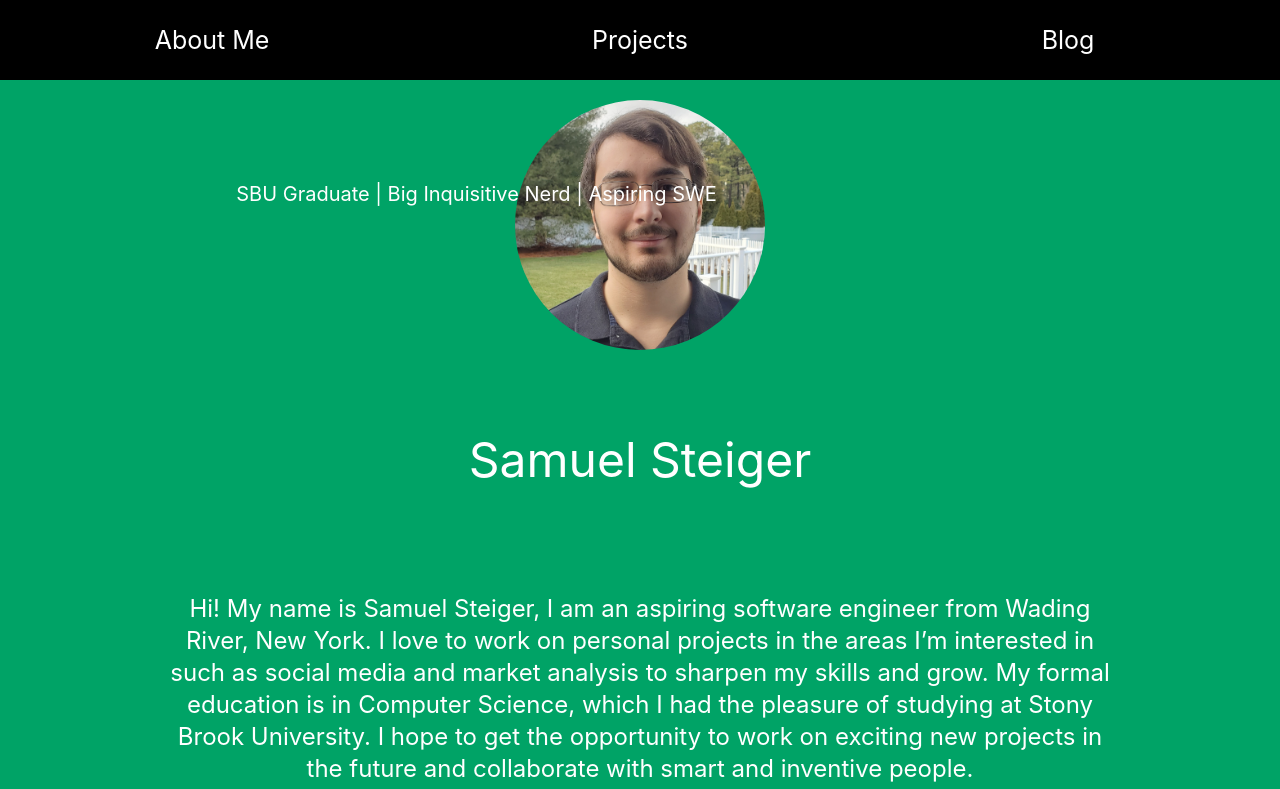
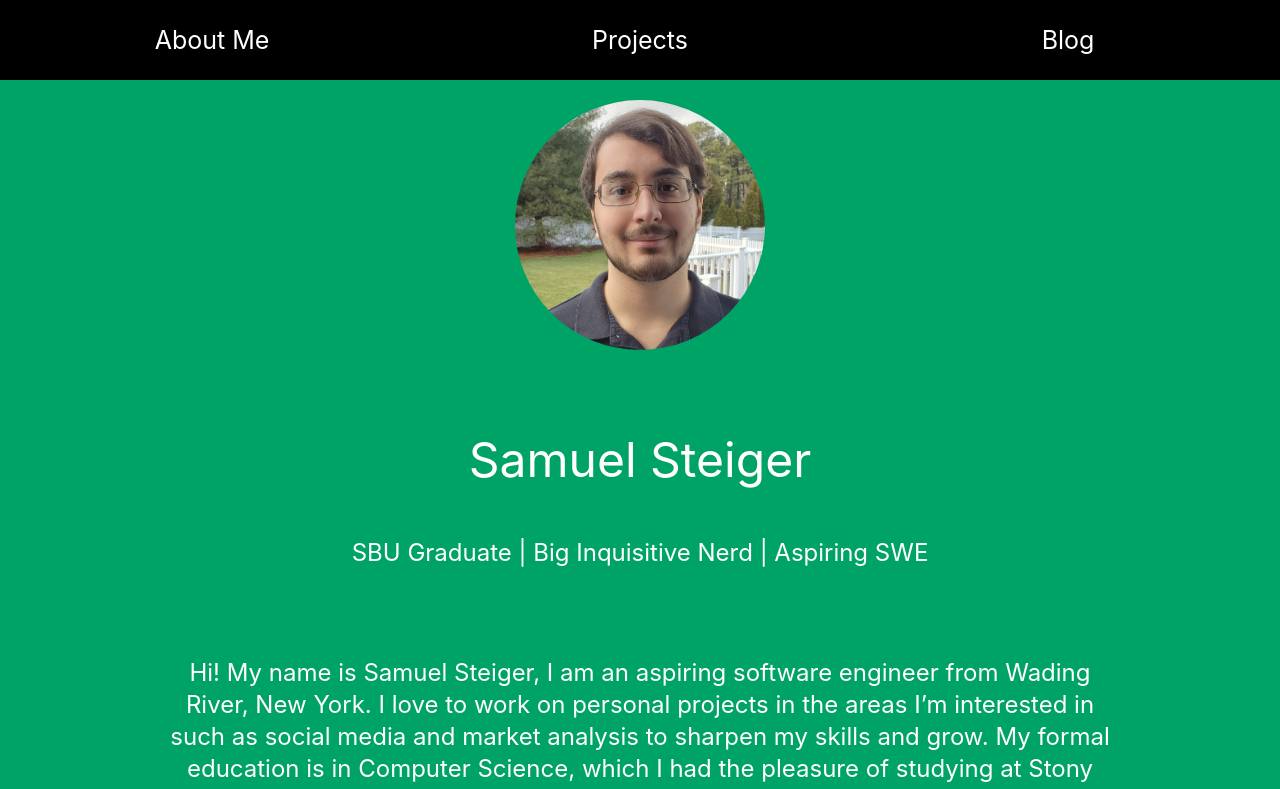
Before and after one commit to samuelsteiger/personal-website, a React (Create React App) app in the folder client/: page / in a window 1280 px wide. Shown: the top 789 px of the page. Built offline with nearby package versions, Linux system fonts and the light colour scheme.

Commit message:
renamed css class to prevent namespace polution

```diff
--- a/client/src/project_banner.css
+++ b/client/src/project_banner.css
@@ -15,7 +15,7 @@
     opacity: 0.6;
 }
 
-.title {
+.project-title {
     position: absolute;
     top: 20%;
     right: 44%;
--- a/client/src/project_banner.js
+++ b/client/src/project_banner.js
@@ -8,7 +8,7 @@ class ProjectBanner extends React.Component {
         return <>
             <div class="banner">
                 <img src={banner} alt="Snippit of Code for this website"/>
-                <div class="title">
+                <div class="project-title">
                     <h1>Sample Project</h1>
                 </div>
                 <div class="tags">
```
